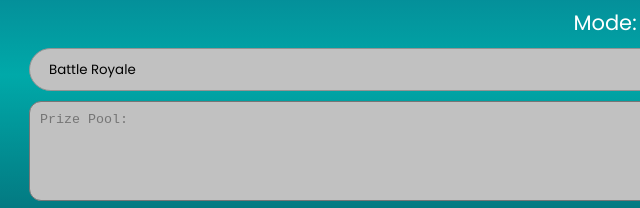
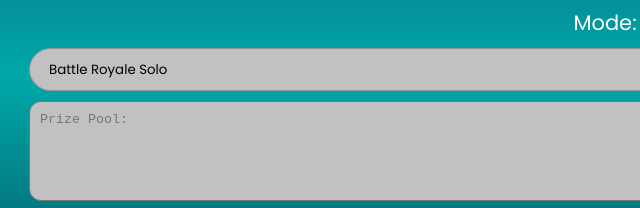
Before and after one commit to ffxesp/admin_panel, a plain HTML site: page index.html in a window 1280 px wide. Shown: the part 325-533 px from the top of the page, 35-675 px from the left. Drawn offline with Linux system fonts and the light colour scheme; a web font is replaced by a local one.

Commit message:
Update index.html

```diff
--- a/index.html
+++ b/index.html
@@ -43,8 +43,12 @@
     <input type="number" id="price" name="price" required placeholder="Entry Fee:">
     <label for="mode">Mode:</label>
     <select id="mode" name="mode" required>
-        <option value="BR">Battle Royale</option>
-        <option value="CS">Clash Squad</option>
+        <option value="BR">Battle Royale Solo</option>
+        <option value="BR DUO">Battle Royale Duo</option>
+        <option value="BR SQUAD">Battle Royale Squad</option>
+        <option value="CS 1v1">Clash Squad 1v1</option>
+        <option value="CS 2v2">Clash Squad 2v2</option>
+        <option value="CS 4v4">Clash Squad 4v4</option>
     </select>
     <textarea id="prize" placeholder="Prize Pool: "></textarea>
     <input type="number" id="slot" name="slot" required placeholder="Slot:">
```
